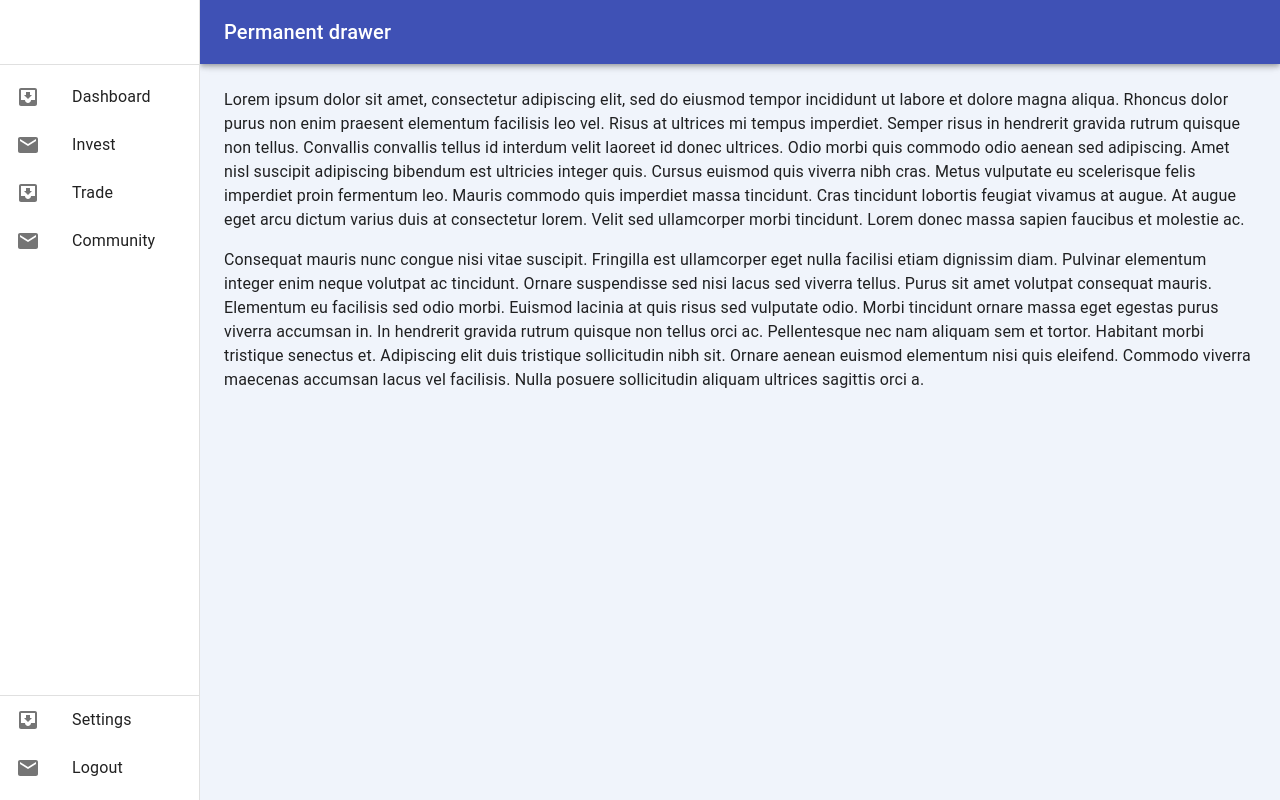
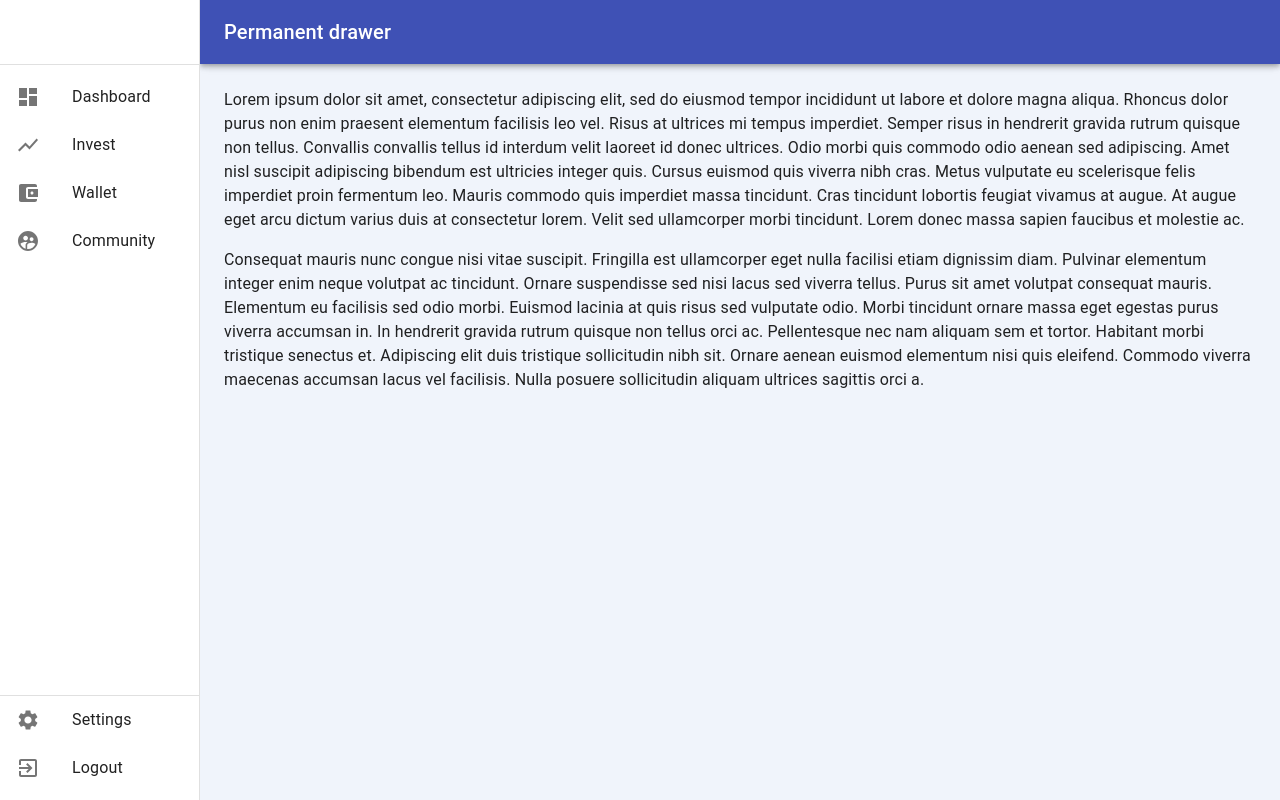
Before and after one commit to LordLalwani/clank, a React (Create React App) app: page /dashboard in a window 1280 px wide. Built offline with nearby package versions, Linux system fonts and the light colour scheme; no server answers; what aws-amplify would draw is missing.

Commit message:
Updated the navDrawer Icons

```diff
--- a/src/components/dashboard/components/dashboardNavDrawer.js
+++ b/src/components/dashboard/components/dashboardNavDrawer.js
@@ -1,21 +1,25 @@
-import React from "react";
-import clsx from "clsx";
+import AppBar from "@material-ui/core/AppBar";
+import CssBaseline from "@material-ui/core/CssBaseline";
+import Divider from "@material-ui/core/Divider";
 import Drawer from "@material-ui/core/Drawer";
-import CssBaseline from "@material-ui/core/CssBaseline";
-import AppBar from "@material-ui/core/AppBar";
-import Toolbar from "@material-ui/core/Toolbar";
+import IconButton from "@material-ui/core/IconButton";
 import List from "@material-ui/core/List";
-import Typography from "@material-ui/core/Typography";
-import Divider from "@material-ui/core/Divider";
 import ListItem from "@material-ui/core/ListItem";
 import ListItemIcon from "@material-ui/core/ListItemIcon";
 import ListItemText from "@material-ui/core/ListItemText";
-import InboxIcon from "@material-ui/icons/MoveToInbox";
-import MailIcon from "@material-ui/icons/Mail";
-import IconButton from "@material-ui/core/IconButton";
+import { withStyles } from "@material-ui/core/styles";
+import Toolbar from "@material-ui/core/Toolbar";
+import Typography from "@material-ui/core/Typography";
+import AccountBalanceWalletIcon from "@material-ui/icons/AccountBalanceWallet";
+import ChevronLeftIcon from "@material-ui/icons/ChevronLeft";
+import DashboardIcon from "@material-ui/icons/Dashboard";
+import ExitToAppIcon from "@material-ui/icons/ExitToApp";
 import MenuIcon from "@material-ui/icons/Menu";
-import { withStyles } from "@material-ui/core/styles";
-import ChevronLeftIcon from "@material-ui/icons/ChevronLeft";
+import SettingsIcon from "@material-ui/icons/Settings";
+import ShowChartIcon from "@material-ui/icons/ShowChart";
+import SupervisedUserCircleIcon from "@material-ui/icons/SupervisedUserCircle";
+import clsx from "clsx";
+import React from "react";
 
 const drawerWidth = 200;
 
@@ -105,11 +109,14 @@ class DashboardNavDrawer extends React.Component {
           <div className={classes.toolbar} />
           <Divider />
           <List>
-            {["Dashboard", "Invest", "Trade", "Community"].map(
+            {["Dashboard", "Invest", "Wallet", "Community"].map(
               (text, index) => (
                 <ListItem button key={text}>
                   <ListItemIcon>
-                    {index % 2 === 0 ? <InboxIcon /> : <MailIcon />}
+                    {index === 0 ? <DashboardIcon /> : null}
+                    {index === 1 ? <ShowChartIcon /> : null}
+                    {index === 2 ? <AccountBalanceWalletIcon /> : null}
+                    {index === 3 ? <SupervisedUserCircleIcon /> : null}
                   </ListItemIcon>
                   <ListItemText primary={text} />
                 </ListItem>
@@ -121,7 +128,7 @@ class DashboardNavDrawer extends React.Component {
             {["Settings", "Logout"].map((text, index) => (
               <ListItem button key={text}>
                 <ListItemIcon>
-                  {index % 2 === 0 ? <InboxIcon /> : <MailIcon />}
+                  {index % 2 === 0 ? <SettingsIcon /> : <ExitToAppIcon />}
                 </ListItemIcon>
                 <ListItemText primary={text} />
               </ListItem>
```
Also changed, not shown: 2 other files (tests, documents, lock files or other folders).
